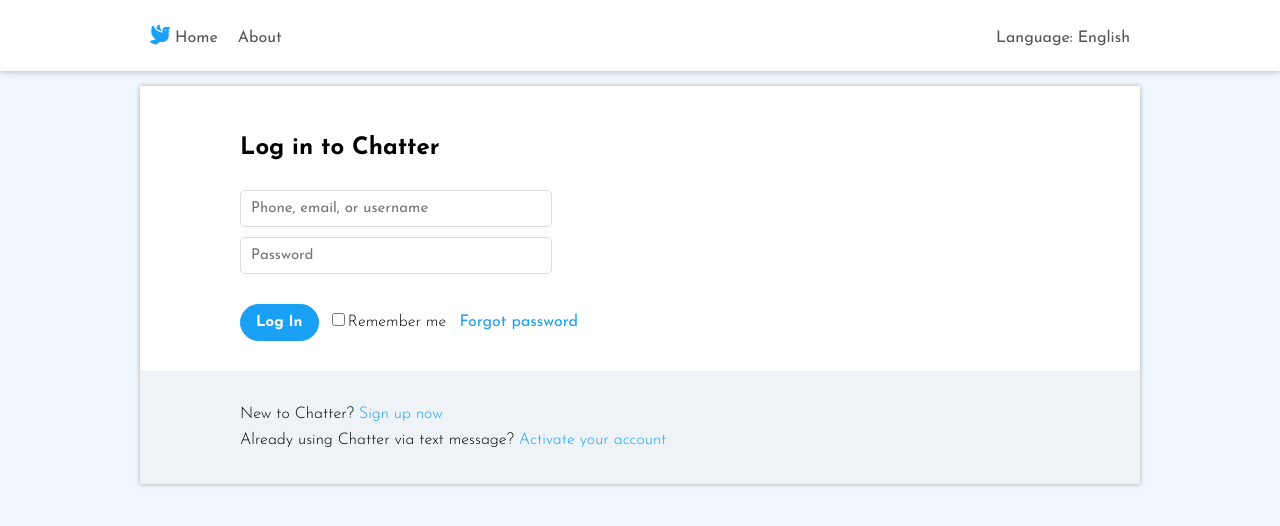
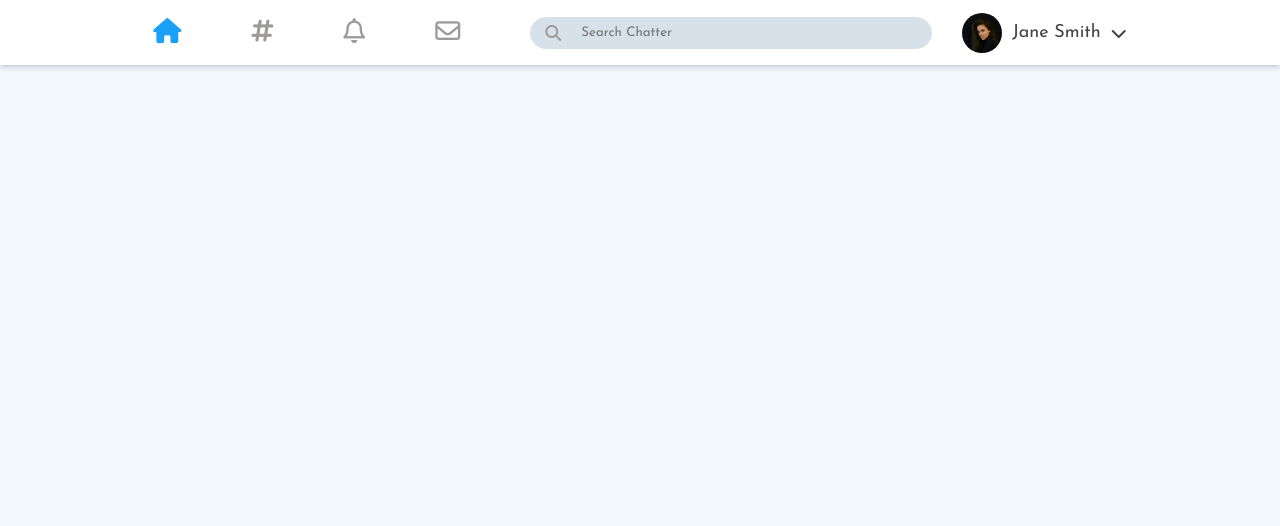
Before and after one commit to duncantalbot/ProjectChat, a plain HTML site: page index.html in a window 1280 px wide. Drawn offline with Linux system fonts and the light colour scheme.

Commit message:
Feeds Navigation Styling

```diff
--- a/index.html
+++ b/index.html
@@ -106,6 +106,32 @@
     </section>
     <!-- end of login page -->
 
+    <!-- feeds page -->
+    <section class="feeds-page">
+        <!-- feeds nav -->
+        <nav class="feeds-nav">
+            <div class="icons">
+                <a href="#" class="active"><i class="fas fa-home"></i></a>
+                <a href="#"><i class="fas fa-hashtag"></i></a>
+                <a href="#"><i class="far fa-bell"></i></a>
+                <a href="#"><i class="far fa-envelope"></i></a>
+            </div>
+            <div class="search-bar">
+                <i class="fas fa-search"></i>
+                <input type="text" placeholder="Search Chatter" class="search-bar-input">
+            </div>
+            <div class="user">
+                <div class="user-img-wrapper">
+                    <img src="images/user1.jpg" alt="">
+                </div>
+                <a href="#" class="user-link">Jane Smith</a>
+                <i class="fas fa-chevron-down"></i>
+            </div>
+        </nav>
+        <!-- end of feeds nav -->
+    </section>
+    <!-- end of feeds page -->
+
     <script src="https://kit.fontawesome.com/52a10fad3f.js" crossorigin="anonymous"></script>
 </body>
 
--- a/styles/style.css
+++ b/styles/style.css
@@ -193,7 +193,7 @@ body {
 .login-page {
     width: 100%;
     height: 100vh;
-    display: grid;
+    display: none;
     grid-template-columns: minmax(5rem, 1fr) 2fr minmax(5rem, 1fr);
     grid-template-rows: repeat(2 , min-content) 1fr;
     grid-row-gap: 1.5rem;
@@ -352,3 +352,98 @@ body {
 }
 /* end of login */
 /* end of login page */
+
+/* feeds page */
+.feed-page {
+    width: 100%;
+    height: 100vh;
+}
+
+/* feeds nav */
+.feeds-nav {
+    position: fixed;
+    width: 100%;
+    height: 6.5rem;
+    background-color: #fff;
+    display: flex;
+    justify-content: center;
+    box-shadow: 0 0 .7rem rgba(0, 0, 0, 0.3);
+}
+.icons {
+    display: flex;
+    align-items: center;
+}
+
+.icons a {
+    text-decoration: none;
+    margin-right: 7rem;
+    font-size: 2.5rem;
+    color: #9e9a9a;
+}
+
+.icons .active {
+    color: #1aa1f5;
+}
+
+.search-bar {
+    display: flex;
+    align-items: center;
+    position: relative;
+}
+
+.search-bar-input {
+    width: 35rem;
+    height: 3rem;
+    border: 0.1rem solid #d6e1e9;
+    border-radius: 3rem;
+    background-color: #d6e1e9;
+    padding-left: 5rem;
+    transition: all 0.3s;
+}
+
+.search-bar-input:focus {
+    background-color:  #fff;
+    border-color: #1aa1f5;
+}
+
+.search-bar i {
+    position: absolute;
+    font-size: 1.6rem;
+    left: 1.5rem;
+    color: #9e9a9a;
+}
+
+.user {
+    margin-left: 3rem;
+    display: flex;
+    align-items: center;
+    cursor: pointer;
+}
+
+.user-img-wrapper {
+    width: 4rem;
+    height: 4rem;
+}
+
+.user-img-wrapper img {
+    width: 100%;
+    height: 100%;
+    object-fit: cover;
+    border-radius: 50%;
+}
+
+.user-link {
+    margin: 0 1rem;
+    text-decoration: none;
+    font-size: 1.8rem;
+    color: #444;
+}
+
+.user i {
+    color: #444;
+    font-size: 1.6em;
+}
+
+/* end of feeds nav */
+
+/* end of feeds page */
```
